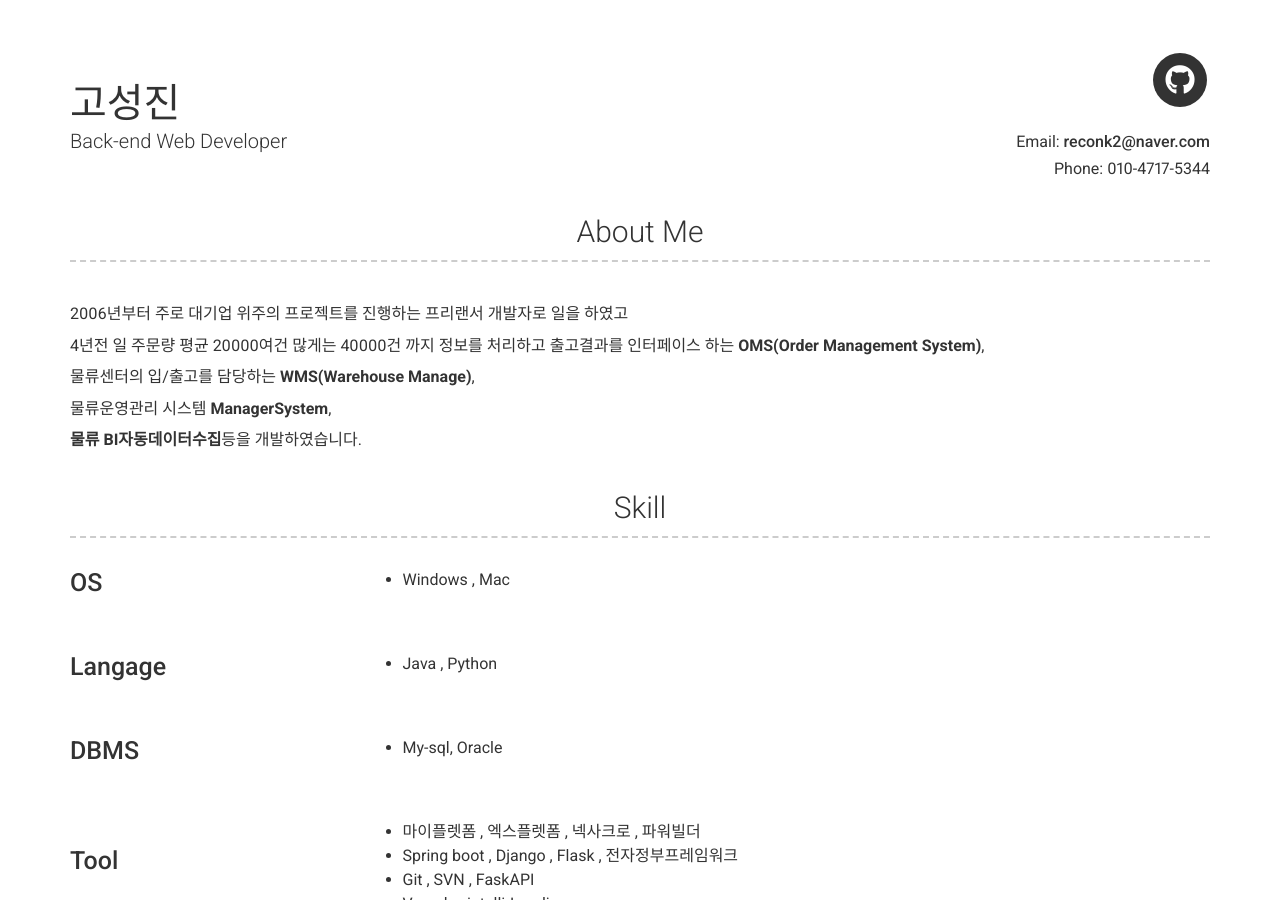
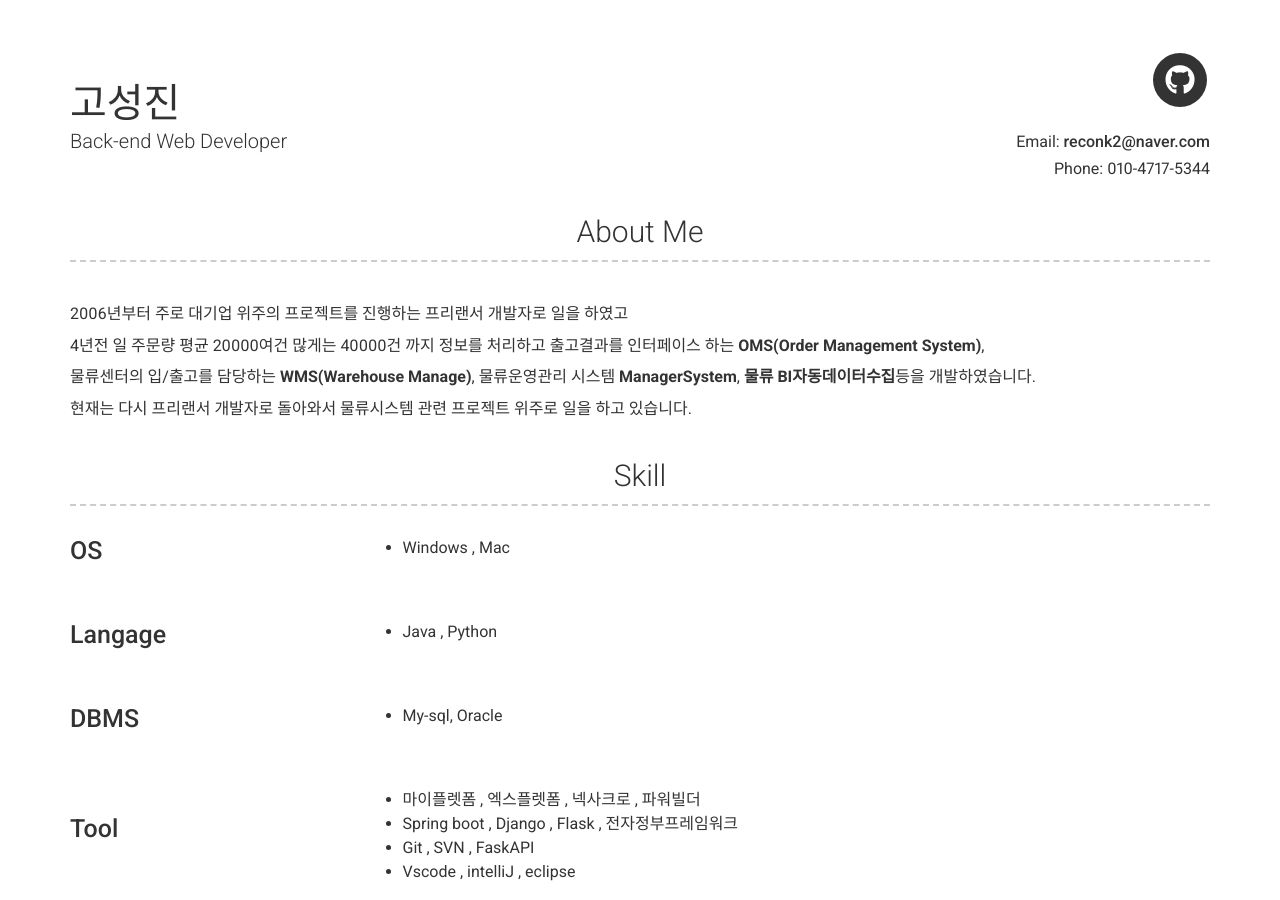
Before and after one commit to Sungjin79/Sungjin79.github.io, a Jekyll site: the page built from index.md, in a window 1280 px wide and 900 px high. Built offline with Jekyll 4.4.1, drawn with Linux system fonts in a browser that asks for light colours; nearby versions of some CDN libraries.

Commit message:
Update _config.yml

```diff
--- a/_config.yml
+++ b/_config.yml
@@ -56,11 +56,9 @@ about_content: | # this will include new lines to allow paragraphs
 
   4년전 일 주문량 평균 20000여건 많게는 40000건 까지 정보를 처리하고 출고결과를 인터페이스 하는 **OMS(Order Management System)**,
 
-  물류센터의 입/출고를 담당하는 **WMS(Warehouse Manage)**,
+  물류센터의 입/출고를 담당하는 **WMS(Warehouse Manage)**, 물류운영관리 시스템 **ManagerSystem**, **물류 BI자동데이터수집**등을 개발하였습니다.
 
-  물류운영관리 시스템 **ManagerSystem**,
-
-  **물류 BI자동데이터수집**등을 개발하였습니다.
+  현재는 다시 프리랜서 개발자로 돌아와서 물류시스템 관련 프로젝트 위주로 일을 하고 있습니다.
 
 content:
   - title: Skill # Title for the section
```
